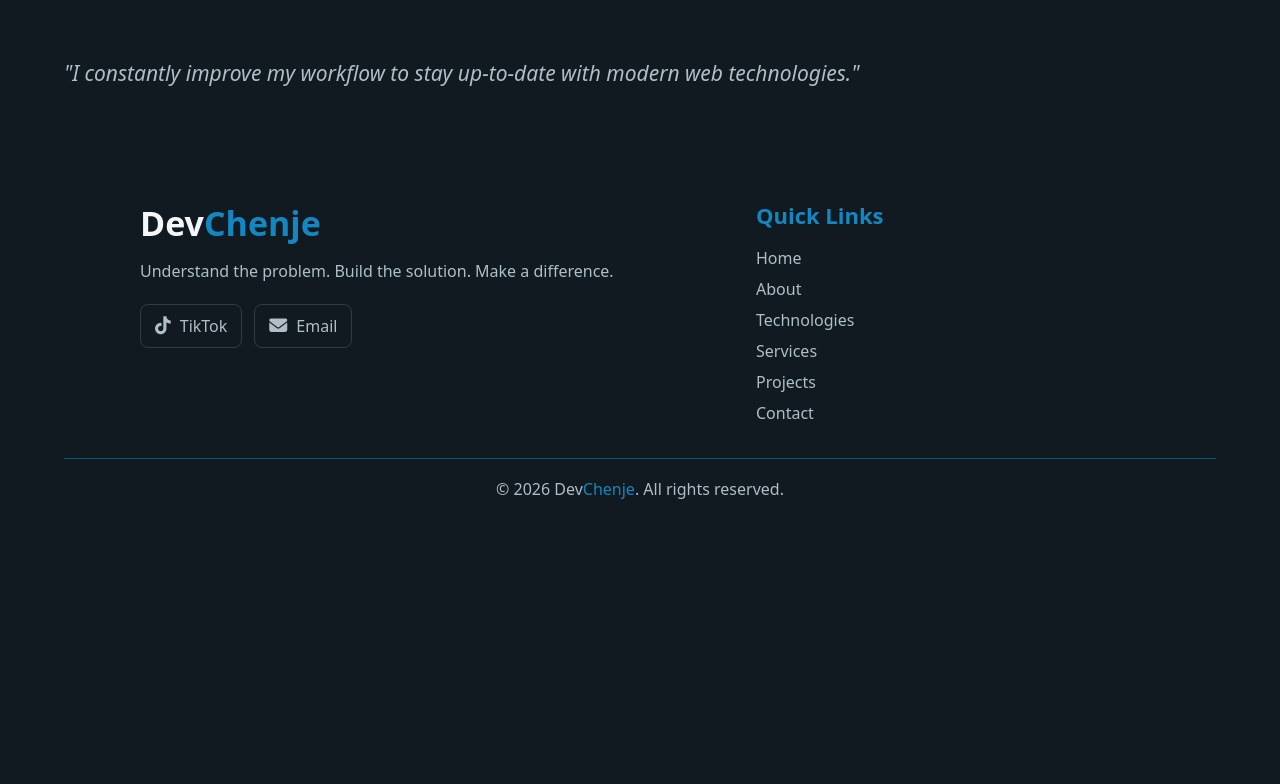
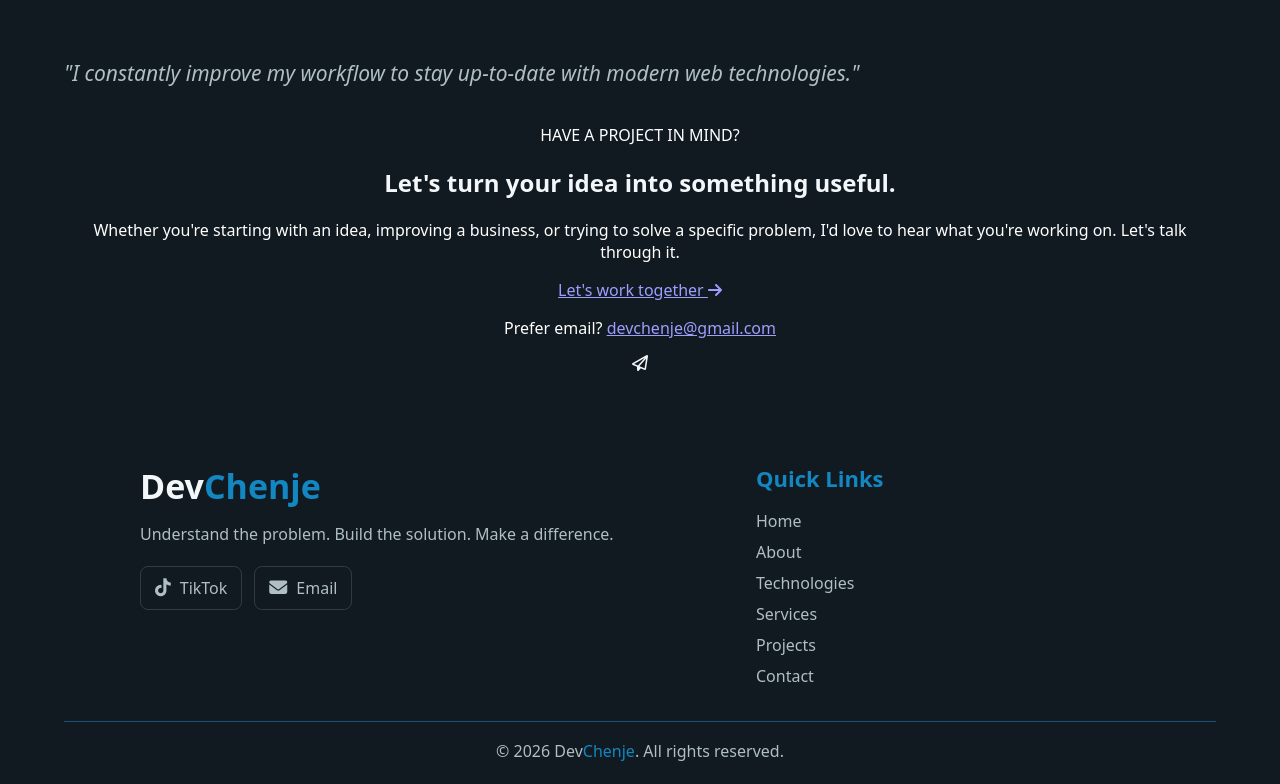
Before and after one commit to chenjedev/portfolio-web, a plain HTML site: page index.html in a window 1280 px wide. Shown: the part 5303-6087 px from the top of the page. Before the commit the page ends 5825 px from the top, so only its background shows below. Drawn offline with Linux system fonts and the light colour scheme.

Commit message:
Add polished final contact call to action

```diff
--- a/index.html
+++ b/index.html
@@ -37,7 +37,7 @@
       <li><a href="#how-i-work">How I Work</a></li>
       <li><a href="#about">About</a></li>
       <li><a href="#skills">Skills</a></li>
-      <li><a href="#footer">Contact</a></li>
+      <li><a href="#contact-cta">Contact</a></li>
     </ul>
     <a class="nav-cta" href="mailto:devchenje@gmail.com?subject=Project%20Inquiry">Let's talk</a>
   </nav>
@@ -222,6 +222,21 @@
      <p class="skill-quote">"I constantly improve my workflow to stay up-to-date with modern web technologies."</p>
    </section>
 
+   <!-------------------- FINAL CONTACT CTA -------------------->
+   <section class="contact-cta" id="contact-cta" aria-labelledby="contact-cta-title" data-aos="fade-up">
+     <div class="contact-cta-glow" aria-hidden="true"></div>
+     <div class="contact-cta-content">
+       <p class="contact-cta-eyebrow"><span></span> HAVE A PROJECT IN MIND?</p>
+       <h2 id="contact-cta-title">Let's turn your idea into <span>something useful.</span></h2>
+       <p class="contact-cta-copy">Whether you're starting with an idea, improving a business, or trying to solve a specific problem, I'd love to hear what you're working on. Let's talk through it.</p>
+       <a class="contact-cta-button" href="mailto:devchenje@gmail.com?subject=Let%27s%20Work%20Together">
+         Let's work together <i class="fa-solid fa-arrow-right" aria-hidden="true"></i>
+       </a>
+       <p class="contact-cta-email">Prefer email? <a href="mailto:devchenje@gmail.com">devchenje@gmail.com</a></p>
+     </div>
+     <div class="contact-cta-mark" aria-hidden="true"><i class="fa-regular fa-paper-plane"></i></div>
+   </section>
+
    <!-------------------- FOOTER ------------------>
     <footer class="footer" id="footer">
   <div class="footer-grid">
```
